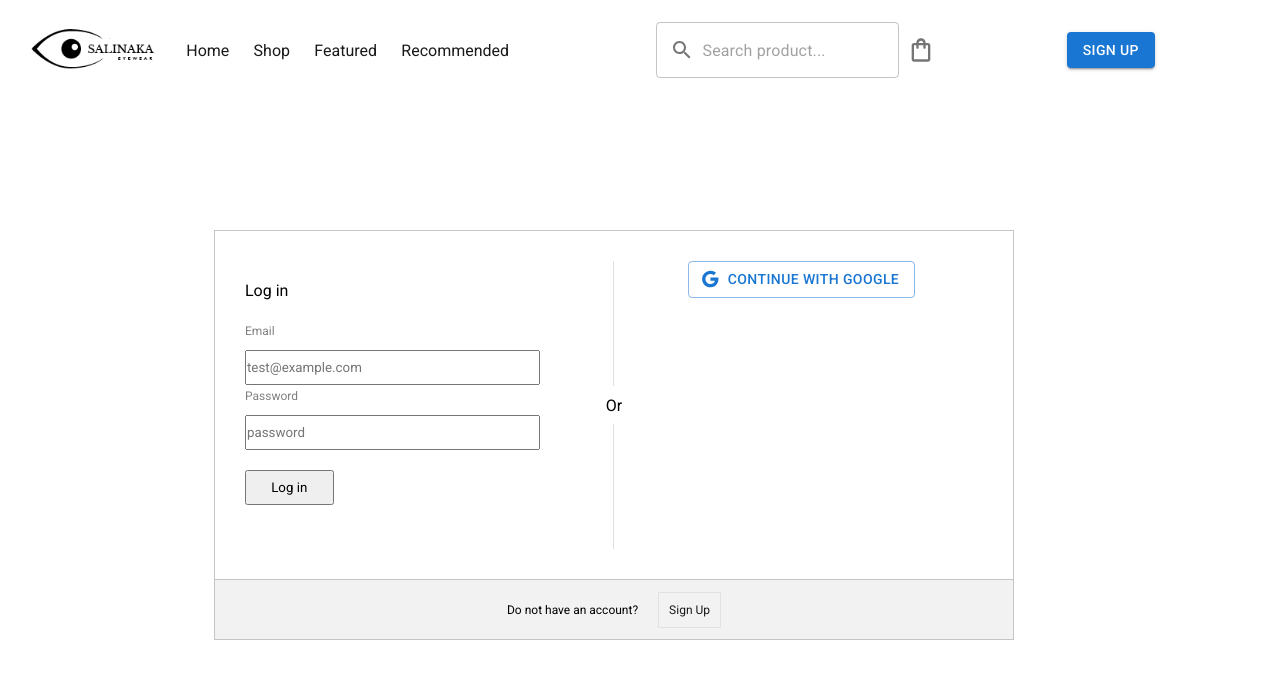
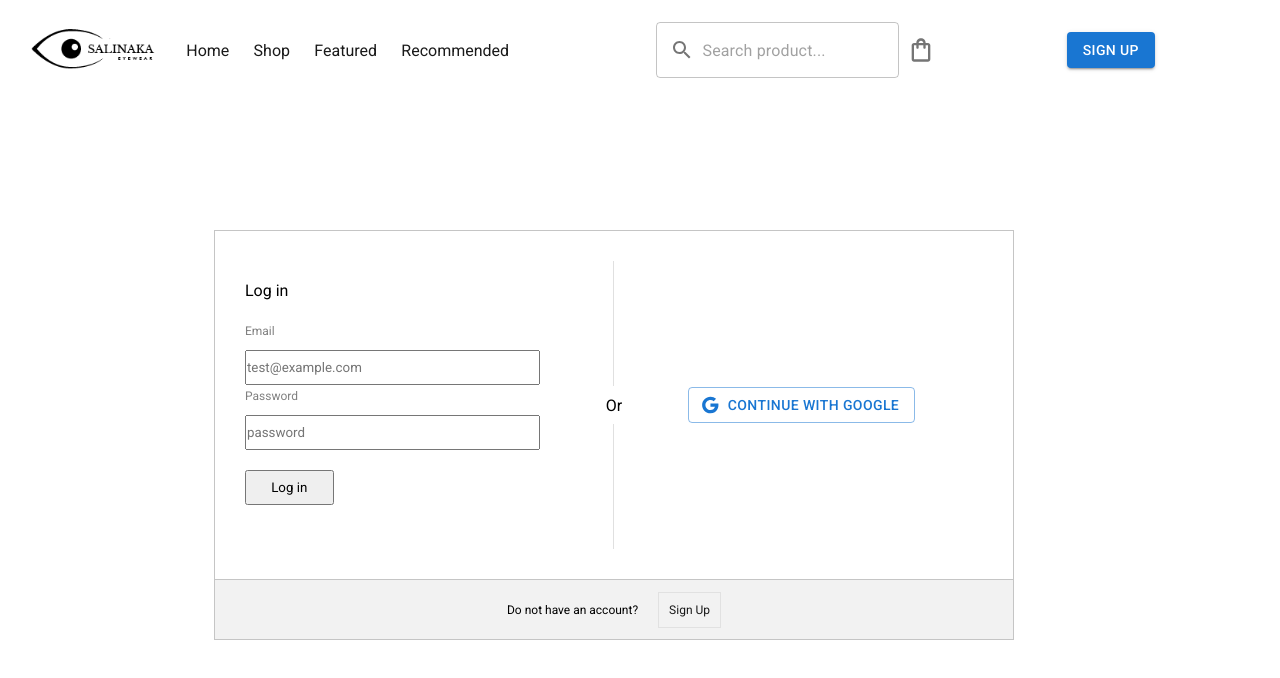
Before and after one commit to jesswang-dev/E-Commerce-Site, a React (Vite) app: page /login in a window 1280 px wide. Shown: the top 678 px of the page. Built offline with nearby package versions, Linux system fonts and the light colour scheme.

Commit message:
adjusted SignupForm styling, center the 'continue with goolge' button

```diff
--- a/src/assets/index.css
+++ b/src/assets/index.css
@@ -167,13 +167,17 @@ input#login {
 }
 
 .auth-provider {
+  display: flex;
   width: 40%;
   height: 100%;
+  align-items: center;
 }
 
 .login-provider {
+  display: flex;
   width: 40%;
   height: 100%;
+  align-items: center;
 }
 
 .LoginOrSignup {
--- a/src/utilities/SignupForm.jsx
+++ b/src/utilities/SignupForm.jsx
@@ -163,7 +163,7 @@ export default function SignupForm() {
               <input
                 type="password"
                 name="password"
-                placeholder="&nbsp;password"
+                placeholder="password"
                 onBlur={addUserPassword}
                 ref={passRef}
                 required
```
